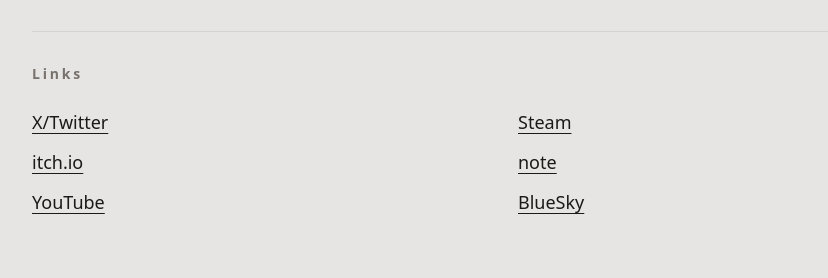
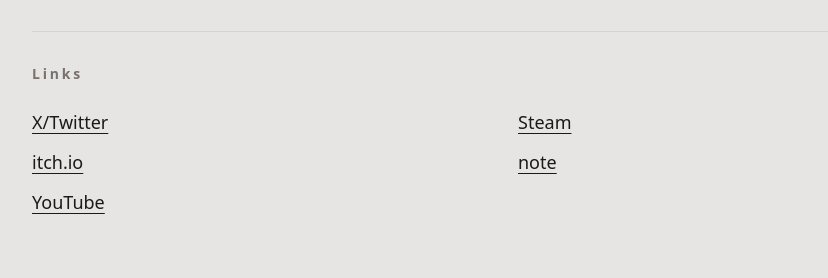
Before and after one commit to HIKOkyoujurou/hiko_personal_page, a React (Vite) app: page / in a window 1280 px wide. Shown: the part 1182-1460 px from the top of the page, without its empty margins (128-956 px from the left). Built offline with nearby package versions, Linux system fonts and the light colour scheme.

Commit message:
Remove Bluesky link

```diff
--- a/hiko_personal_site_starter.jsx
+++ b/hiko_personal_site_starter.jsx
@@ -48,7 +48,6 @@
     { label: "itch.io", href: "https://hikokyoujurou.itch.io/" },
     { label: "note", href: "https://note.com/hikokyoujurou" },
     { label: "YouTube", href: "https://www.youtube.com/@hikogame9554" },
-    { label: "BlueSky", href: "https://bsky.app/profile/hikogame.bsky.social" },
   ];
 
   const projects = [
```
